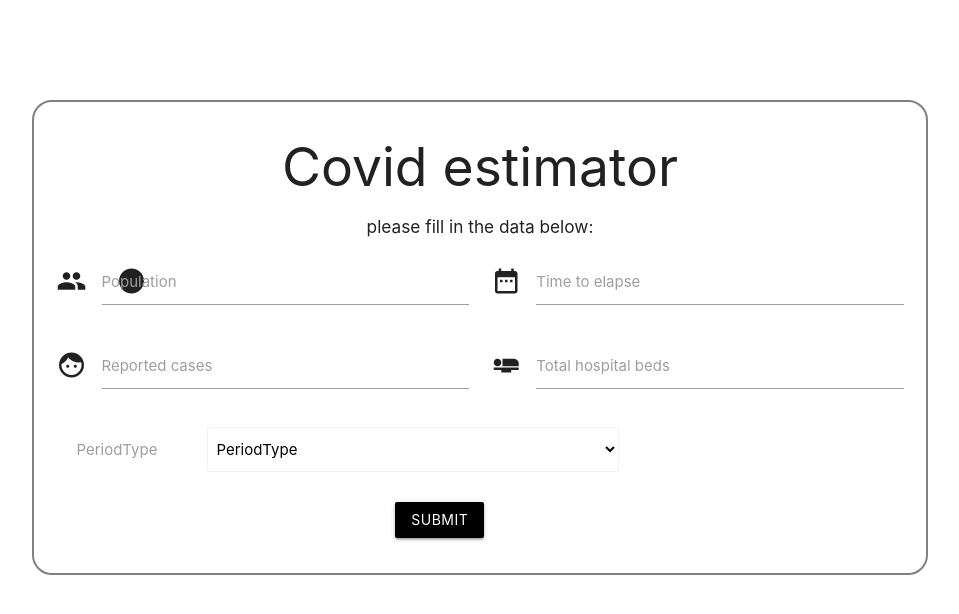
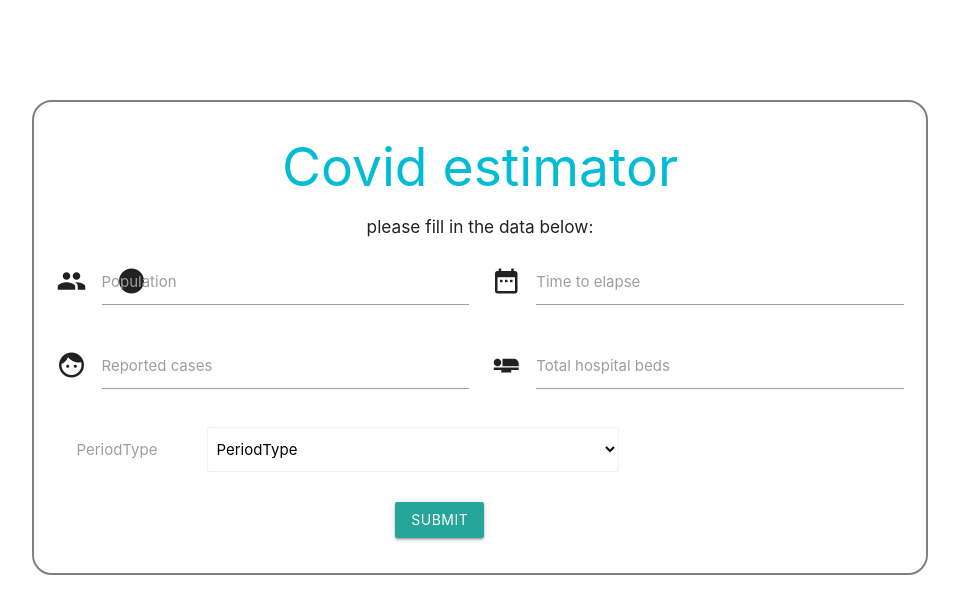
Before and after one commit to paulkahura/sdlg-py, a website: page index.html in a window 1280 px wide. Shown: the whole page, without its empty margins (160-1119 px from the left). Drawn offline with nearby package versions, Linux system fonts and the light colour scheme.

Commit message:
internationalization

```diff
--- a/index.html
+++ b/index.html
@@ -1,5 +1,5 @@
 <!DOCTYPE html>
-<html>
+<html lang="en">
   <head>
     <!--Import Google Icon Font-->
     <link href="https://fonts.googleapis.com/icon?family=Material+Icons" rel="stylesheet">
@@ -13,7 +13,7 @@
   <body>
       <div class="container whitesmoke" style="margin-top: 100px; border-radius:20px;border:2px grey solid">
             <div class="row">
-                <h2 class="center">Covid estimator </h2>
+                <h2 class="center cyan-text">Covid estimator </h2>
                 <h6 class="center">please fill in the data below:
                 </h6>
                 <form class="col s12">
@@ -54,7 +54,7 @@
 
                             <div class="input-field col s12">
                                     <a class="waves-effect waves-light btn data-go-
-                                    estimate " style="margin-left:40%;background-color:black">Submit</a>
+                                    estimate " style="margin-left:40%;">Submit</a>
                             </div>
                     </div>
 
```
